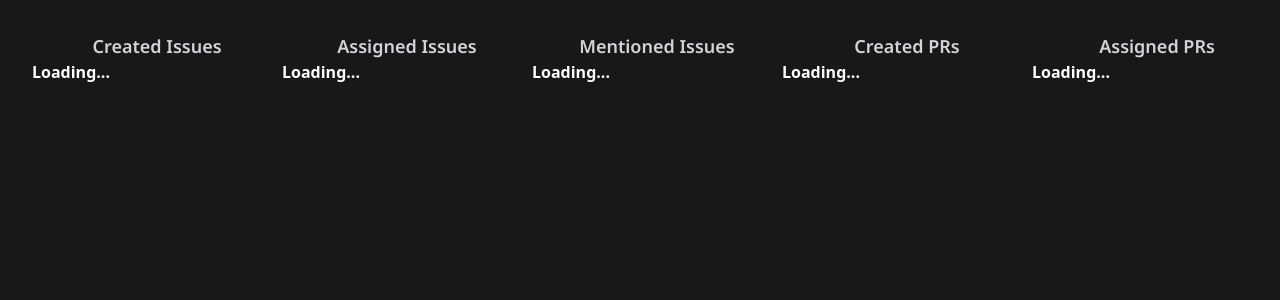
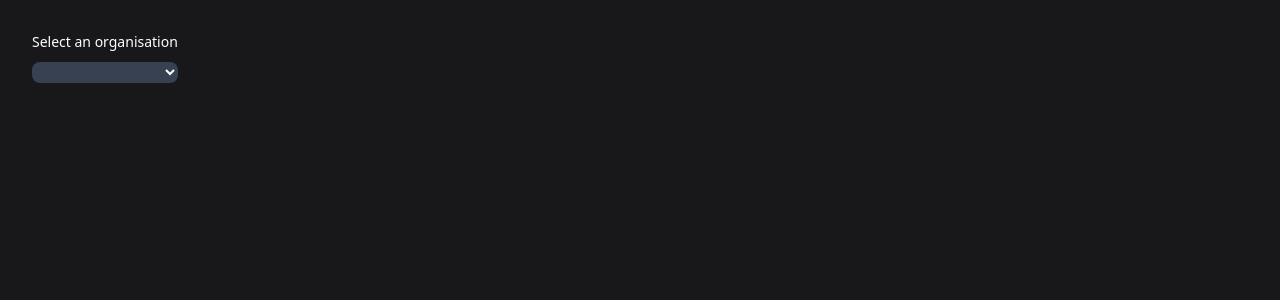
Before and after one commit to simonrw/github-inbox, a Svelte app: page / in a window 1280 px wide. Shown: the top 300 px of the page. Built offline with nearby package versions, Linux system fonts and the light colour scheme.

Commit message:
Add organisation selector

```diff
--- a/src/App.svelte
+++ b/src/App.svelte
@@ -1,6 +1,7 @@
 <script lang="ts">
     import Panel from "./lib/Panel.svelte";
-    const organisation = "localstack";
+    import { invoke } from "@tauri-apps/api/tauri";
+    import { onMount } from "svelte";
 
     const roles: string[] = [
         "created-issues",
@@ -11,12 +12,40 @@
         "mentioned-prs",
         "review-requests",
     ];
+
+    let availableOrganisations = [];
+    let organisation: string | undefined = undefined;
+
+    onMount(async () => {
+        availableOrganisations = await invoke("fetch_orgs");
+        availableOrganisations.push("simonrw");
+    });
 </script>
 
 <main>
-    {#each roles as role}
-        <Panel {organisation} {role} />
-    {/each}
+    {#if organisation}
+        {#each roles as role}
+            <Panel {organisation} {role} />
+        {/each}
+    {:else}
+        <!-- organisation chooser -->
+        <div>
+            <label
+                for="organisations"
+                class="block mb-2 text-sm font-medium text-gray-900 text-white"
+                >Select an organisation</label
+            >
+            <select
+                id="organisations"
+                bind:value={organisation}
+                class="bg-gray-700 border-gray-600 text-white rounded-lg text-sm w-full"
+            >
+                {#each availableOrganisations as org}
+                    <option>{org}</option>
+                {/each}
+            </select>
+        </div>
+    {/if}
 </main>
 
 <style>
```
Also changed, not shown: 2 other files (tests, documents, lock files or other folders).
